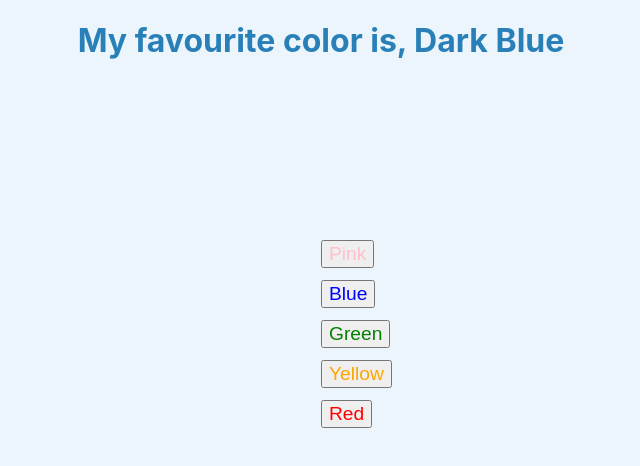
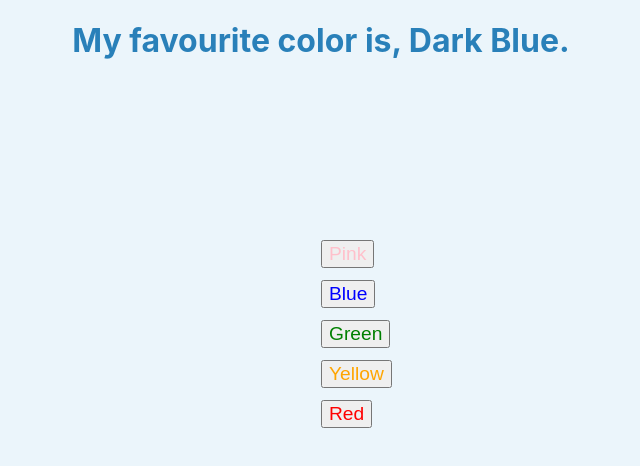
Before and after one commit to priyanshsingh/react_router_and_hooks, a React (Create React App) app: page / in a window 1280 px wide. Shown: the top 466 px of the page, without its empty margins (319-959 px from the left). Built offline with nearby package versions, Linux system fonts and the light colour scheme.

Commit message:
new changes

```diff
--- a/src/components/Hook2.js
+++ b/src/components/Hook2.js
@@ -1,7 +1,7 @@
 import React, { useState } from 'react'
 
 export default function Hook2() {
-    const [color, newColor] = useState("Dark Blue")
+    const [color, newColor] = useState("Dark Blue.")
 
     const clickRed = () => {
         newColor("Red")
```
